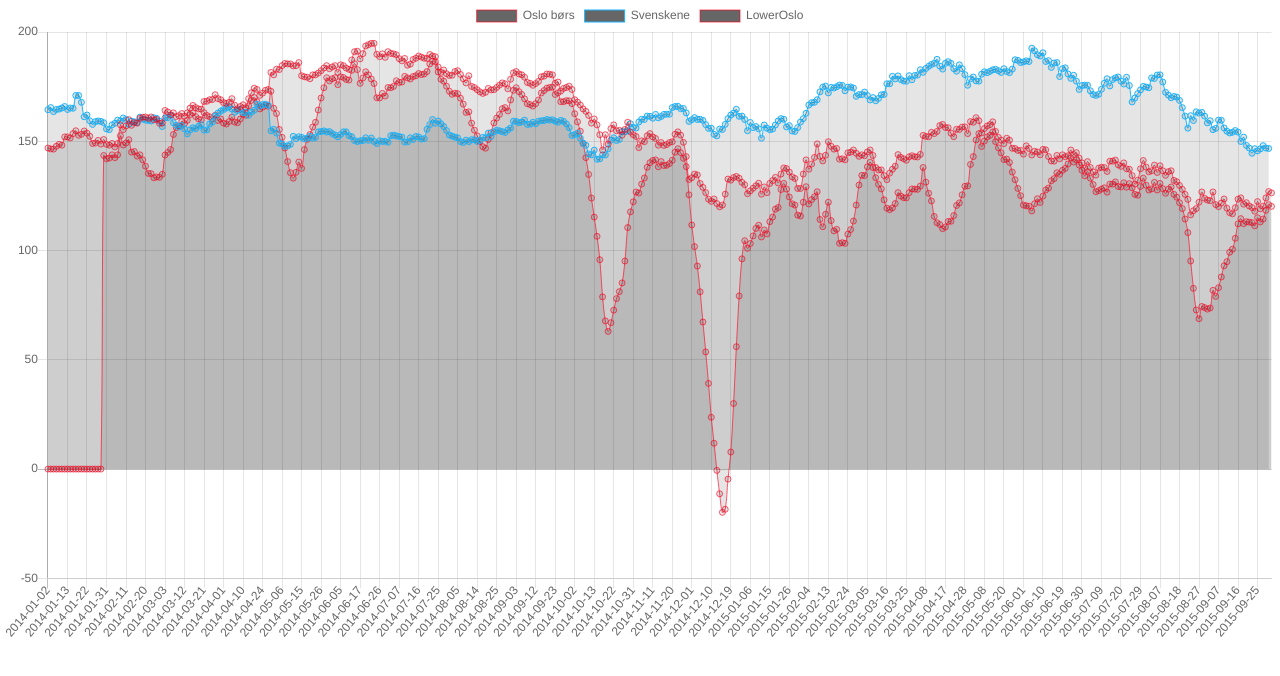
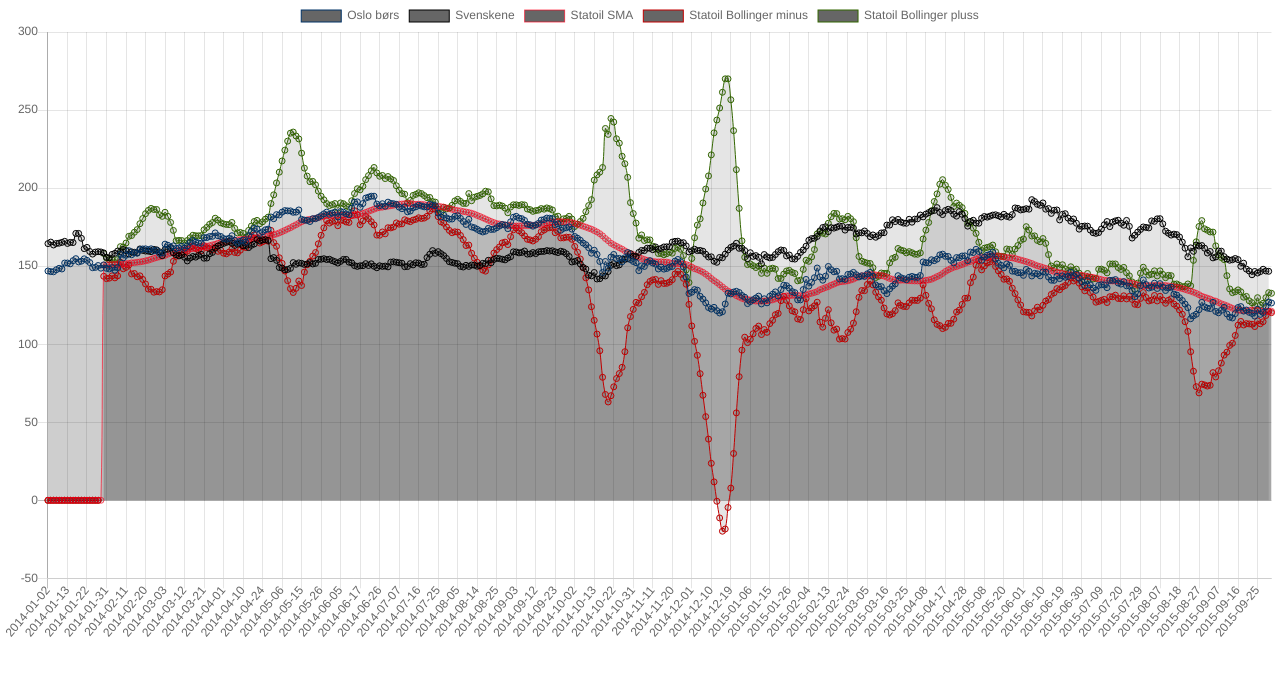
Before and after one commit to Mokkatroffen/infront, a React (Create React App) app: page / in a window 1280 px wide. Shown: the top 676 px of the page. Built offline with nearby package versions, Linux system fonts and the light colour scheme.

Commit message:
Ferdig med pressentasjon av SMA, upper & lower bonds. Mistenker feil i logikken/utrekningen. Mangler samme føring for svenskene

```diff
--- a/src/components/charts2.js
+++ b/src/components/charts2.js
@@ -5,32 +5,30 @@ import stockholmStock from "../data/Stockholm_ABB";
 
 export default class Dashboard extends React.PureComponent {
   math() {
-    var math = statoilStock.map(item => item.last); //Mapper json data til array av math
-    var dates = statoilStock.map(item => item.date);
-    var mathlength = math.length; //setter lengden av matharrayet til en variabel
-    var sma = []; //Start av array deklareringer
-    var avgDiff = [];
-    var avgDiffSecond = [];
-    var avgsecond = [];
-    var bollingerPluss = [];
-    var bollingerMinus = []; //Slutt på dekalerering av arrayer
-    var z = 0; // Startverdi for itterering av de 20 første verdiene av bolinger
+    let math = statoilStock.map(item => item.last); //Mapper json data til array av math
+    let dates = statoilStock.map(item => item.date);
+    const mathlength = math.length; //setter lengden av matharrayet til en variabel
+    let sma = []; //Start av array deklareringer
+    let avgDiff = [];
+    let avgDiffSecond = [];
+    let avgsecond = [];
+    let bollingerPluss = [];
+    let bollingerMinus = []; //Slutt på dekalerering av arrayer
+    let z = 0; // Startverdi for itterering av de 20 første verdiene av bolinger
     while (z < 20) {
-      //Løkke for å legge til 0 som bollinger for de 20 første punktene da vi ikke har 20 dager før disse.
+      //Løkke for å legge til 0 som bollinger og sma for de 20 første punktene ettersom vi ikke har 20 dager før disse.
       bollingerMinus[z] = 0;
       bollingerPluss[z] = 0;
+      sma[z] = 0;
       z++;
     }
-
-    for (var i = 0; i < mathlength; i++) {
+    for (var i = 19; i < mathlength; i++) {
       // Ittererer så mange punkter det er i arrayet til statoilStock
-      if (i < 20) {
-        sma[i] = 0; //Setter SMA til de første 20 dagene til 0.
-      } else {
+      //Setter SMA til de første 20 dagene til 0.
       var last20 = math.slice(i - 20, i); //Fører inn de 20 siste tidligere verdiene av arrayet inn i en egen last20 array
       var sum = last20.reduce((a, b) => a + b, 0); //Summerer verdien av de 20 siste dagenes verdi
       var avg = sum / 20; //Regner gjennomsnittet av de 20 siste dagene
-        sma[i] = avg; // Setter verdien av gjennomsnittet til et punkt i SMA
+      sma[i] = avg.toFixed(1); // Setter verdien av gjennomsnittet til et punkt i SMA
       var y = 0; //Kilde til basis for utregning av Bollinger: https://derickbailey.com/2014/09/21/calculating-standard-deviation-with-array-map-and-array-reduce-in-javascript/
       while (y < 20) {
         avgDiff[y] = last20[y] - sma[i]; //Ittererer igjennom last20, trekker fra SMA verdien og finner da gjennomsnittlig differanse
@@ -41,22 +39,35 @@ export default class Dashboard extends React.PureComponent {
       avgsecond[i] = sumsecond / 20; //Deler verdien på 20 for å få gjennomsnittet.
       bollingerPluss[i] = +parseFloat(math[i] + avgsecond[i]).toFixed(1); //Regner ut høyeste bollinger ved å plusse gjennomsnittligdiff pluss faktisk verdi og implicit parser med 1 decimal (samme som orginal data)
       bollingerMinus[i] = +parseFloat(math[i] - avgsecond[i]).toFixed(1); //Samme som pluss bare minus
-        //bollingerMinus = statoilStock.map(item => item.date);
-        var newBollingerMinus = bollingerMinus.reduce((acc, curr) => {
+    }
+    var newBollingerMinus = bollingerMinus.reduce((acc2, curr) => {
+      const item = { date: dates[i], last: curr };
+      acc2.push(item);
+      return acc2;
+    }, []);
+    var newBollingerPluss = bollingerPluss.reduce((acc3, curr) => {
+      const item = { date: dates[i], last: curr };
+      acc3.push(item);
+      return acc3;
+    }, []);
+    var newsma = sma.reduce((acc, curr) => {
       const item = { date: dates[i], last: curr };
       acc.push(item);
       return acc;
     }, []);
-      }
-    }
-    return newBollingerMinus;
+    //console.log(avgsecond);
+    return [newsma, newBollingerMinus, newBollingerPluss];
   }
 
   renderChart() {
-    const newBollingerMinus = this.math();
-    console.log("newBollingerMinus er:", newBollingerMinus);
-    console.log("Statoilstock er:", statoilStock);
-    console.log("Svenskene er:", stockholmStock);
+    const math = this.math();
+    const newsma = math[0];
+    const newBollingerPluss = math[2];
+    const newBollingerMinus = math[1];
+    // console.log("newBollingerMinus er:", newBollingerMinus);
+    // console.log("Statoilstock er:", statoilStock);
+    // console.log("Svenskene er:", stockholmStock);
+    // console.log("Statoil SMA er:", newsma);
     return (
       <Line
         data={{
@@ -66,25 +77,43 @@ export default class Dashboard extends React.PureComponent {
               data: statoilStock.map(item => item.last),
               label: "Oslo børs",
               backgroundColor: "",
-              borderColor: "rgba(255, 1, 30, 0.64)",
+              borderColor: "rgba(0,51,102)",
               borderWidth: 1,
               hoverBackgroundColor: "rgba(255, 1, 30, 0.64)",
-              hoverBorderColor: "rgba(255,99,132,1)"
+              hoverBorderColor: "rgba(0,51,102)"
             },
             {
               data: stockholmStock.map(item => item.last),
               label: "Svenskene",
               backgroundColor: "",
-              borderColor: "rgba(25, 181, 254, 1)",
+              borderColor: "rgba(0,0,0)",
+              borderWidth: 1,
+              hoverBackgroundColor: "rgba(255,99,132,0.4)",
+              hoverBorderColor: "rgba(255,99,132,1)"
+            },
+            {
+              data: newsma.map(item => item.last),
+              label: "Statoil SMA",
+              backgroundColor: "",
+              borderColor: "rgba(255, 1, 30, 0.64)",
               borderWidth: 1,
               hoverBackgroundColor: "rgba(255,99,132,0.4)",
               hoverBorderColor: "rgba(255,99,132,1)"
             },
             {
               data: newBollingerMinus.map(item => item.last),
-              label: "LowerOslo",
+              label: "Statoil Bollinger minus",
               backgroundColor: "",
-              borderColor: "rgba(255, 1, 30, 0.64)",
+              borderColor: "rgba(193,0,0)",
+              borderWidth: 1,
+              hoverBackgroundColor: "rgba(255,99,132,0.4)",
+              hoverBorderColor: "rgba(255,99,132,1)"
+            },
+            {
+              data: newBollingerPluss.map(item => item.last),
+              label: "Statoil Bollinger pluss",
+              backgroundColor: "",
+              borderColor: "rgba(51,102,0)",
               borderWidth: 1,
               hoverBackgroundColor: "rgba(255,99,132,0.4)",
               hoverBorderColor: "rgba(255,99,132,1)"
```
Lines whose indentation alone changed are shown as unchanged.
